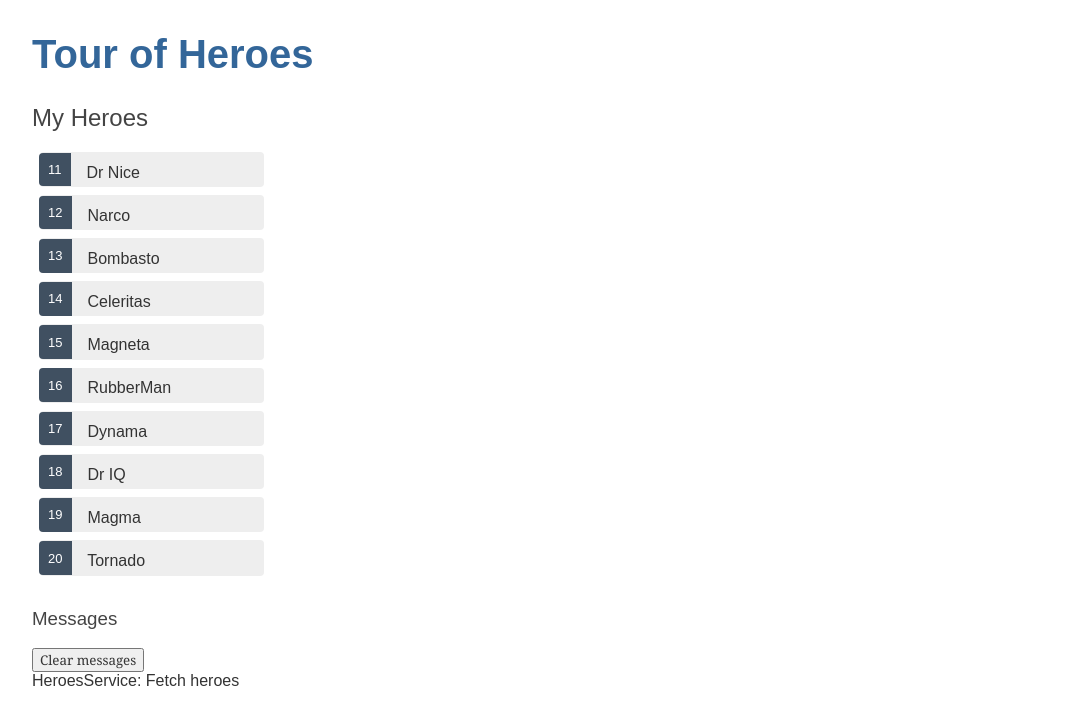
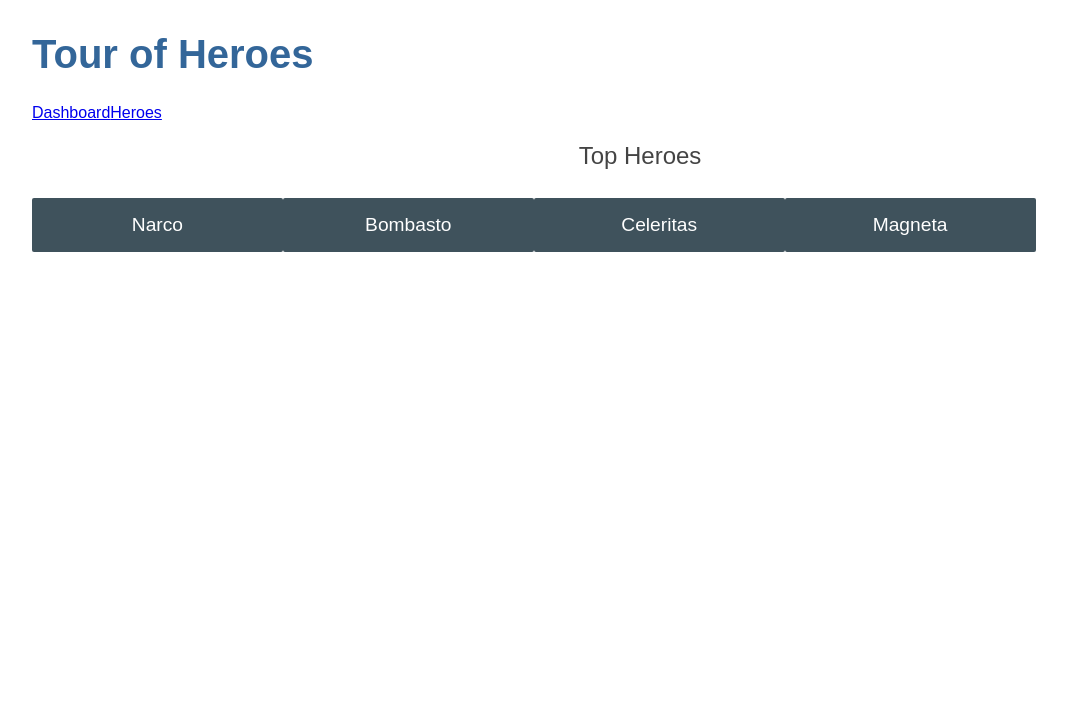
Before and after one commit to Subhra-iOS/Angular-Heros-Demo, an Angular app in the folder tour-of-heroes/: page /dashboard in a window 1280 px wide. Shown: the top 724 px of the page, without its empty margins (0-1067 px from the left). Built offline with nearby package versions, Linux system fonts and the light colour scheme.

Commit message:
add routing

```diff
--- a/tour-of-heroes/src/app/app-service/hero.service.ts
+++ b/tour-of-heroes/src/app/app-service/hero.service.ts
@@ -10,12 +10,19 @@ import { MessageService } from '../app-service/message.service'
 export class HeroService {
 
   constructor(private messageService: MessageService) { }
+  //constructor() { }
 
   getAllHeroes(): Observable<Hero[]> {
    // return HEROES
    const heroes = of(HEROES)
-   this.messageService.add('HeroesService: Fetch heroes')
+  // this.messageService.add('HeroesService: Fetch heroes')
    return heroes
   }
 
+  getHeroWith(_id: number): Observable<Hero|undefined>{
+    // TODO: send the message _after_ fetching the hero
+    this.messageService.add(`Hero Service: Fetch hero id: ${_id}`)
+    return of(HEROES.find(hero => hero.id == _id))
+  }
+
 }
--- a/tour-of-heroes/src/app/app.component.html
+++ b/tour-of-heroes/src/app/app.component.html
@@ -1,3 +1,12 @@
-<h1>{{title}}</h1>
+<!-- <h1>{{title}}</h1>
 <app-heroes></app-heroes>
+<app-messages></app-messages> -->
+
+<h1 id="main-content-header">{{title}}</h1>
+<nav>
+    <a routerLink = "/dashboard">Dashboard</a>
+
+    <a routerLink = "/heroes">Heroes</a>
+</nav>
+<router-outlet></router-outlet>
 <app-messages></app-messages>
--- a/tour-of-heroes/src/app/app.module.ts
+++ b/tour-of-heroes/src/app/app.module.ts
@@ -7,13 +7,15 @@ import { HeroesComponent } from './heroes/heroes.component';
 import { FormsModule } from '@angular/forms';
 import { HeroDetailsComponent } from './hero-details/hero-details.component';
 import { MessagesComponent } from './messages/messages.component';
+import { DashboardComponent } from './dashboard/dashboard.component';
 
 @NgModule({
   declarations: [
     AppComponent,
     HeroesComponent,
     HeroDetailsComponent,
-    MessagesComponent
+    MessagesComponent,
+    DashboardComponent
   ],
   imports: [
     BrowserModule,
--- /dev/null
+++ b/tour-of-heroes/src/app/dashboard/dashboard.component.css
@@ -0,0 +1,50 @@
+/* DashboardComponent's private CSS styles */
+
+h2 {
+    text-align: center;
+  }
+
+  .heroes-menu {
+    padding: 0;
+    margin: auto;
+    max-width: 1000px;
+
+    /* flexbox */
+    display: flex;
+    flex-direction: row;
+    flex-wrap: wrap;
+    justify-content: space-around;
+    align-content: flex-start;
+    align-items: flex-start;
+  }
+
+  a {
+    background-color: #3f525c;
+    border-radius: 2px;
+    padding: 1rem;
+    font-size: 1.2rem;
+    text-decoration: none;
+    display: inline-block;
+    color: #fff;
+    text-align: center;
+    width: 100%;
+    min-width: 70px;
+    margin: .5rem auto;
+    box-sizing: border-box;
+
+    /* flexbox */
+    order: 0;
+    flex: 0 1 auto;
+    align-self: auto;
+  }
+
+  @media (min-width: 600px) {
+    a {
+      width: 18%;
+      box-sizing: content-box;
+    }
+  }
+
+  a:hover {
+    background-color: #000;
+  }
--- /dev/null
+++ b/tour-of-heroes/src/app/dashboard/dashboard.component.html
@@ -0,0 +1,7 @@
+<h2>Top Heroes</h2>
+<div class = "hero-menu">
+    <a *ngFor="let hero of heroes"
+        routerLink = "detail/:{{hero.id}}">
+       {{hero.name}}
+    </a>
+</div>
--- /dev/null
+++ b/tour-of-heroes/src/app/dashboard/dashboard.component.ts
@@ -0,0 +1,28 @@
+import { Component, OnInit } from '@angular/core';
+import { HeroService } from '../app-service/hero.service';
+import { Hero } from '../app-interface/hero';
+
+@Component({
+  selector: 'app-dashboard',
+  templateUrl: './dashboard.component.html',
+  styleUrls: ['./dashboard.component.css']
+})
+export class DashboardComponent implements OnInit {
+
+  heroes: Hero[] = []
+  errorMsg?: string
+  constructor(private heroesService: HeroService) { }
+
+  ngOnInit(): void {
+    this.getAllHeroes()
+  }
+
+  getAllHeroes(){
+    this.heroesService.getAllHeroes()
+                      .subscribe(
+                        _heroes => this.heroes = _heroes.slice(1, 5),
+                        _error => this.errorMsg = _error
+                      )
+  }
+
+}
--- a/tour-of-heroes/src/app/hero-details/hero-details.component.ts
+++ b/tour-of-heroes/src/app/hero-details/hero-details.component.ts
@@ -1,5 +1,8 @@
 import { Component, OnInit, Input } from '@angular/core';
 import { Hero } from '../app-interface/hero';
+import { ActivatedRoute } from '@angular/router';
+import { Location } from '@angular/common';
+import { HeroService} from '../app-service/hero.service';
 
 @Component({
   selector: 'app-hero-details',
@@ -10,9 +13,20 @@ export class HeroDetailsComponent implements OnInit {
 
   @Input() hero?: Hero
 
-  constructor() { }
+  constructor( private route: ActivatedRoute,
+               private heroService: HeroService,
+               private location: Location) { }
 
   ngOnInit(): void {
+    this.getHero()
+  }
+
+  getHero(): void{
+    const id = this.route.snapshot.paramMap.get('id')
+    this.heroService.getHeroWith(Number(id))
+                    .subscribe(
+                      _hero => this.hero = _hero
+                    )
   }
 
 }
--- a/tour-of-heroes/src/app/heroes/heroes.component.html
+++ b/tour-of-heroes/src/app/heroes/heroes.component.html
@@ -1,9 +1,9 @@
 <h2>My Heroes</h2>
 <ul class="heroes">
-  <li *ngFor="let hero of heroes"
-     [class.selected] = "hero == selectedHero"
-    (click)= "onSelect(hero)">
-    <span class="badge">{{hero.id}}</span> {{hero.name}}
+  <li *ngFor="let hero of heroes">
+     <a routerLink = "/detail/{{hero.id}}">
+      <span class="badge">{{hero.id}}</span> {{hero.name}}
+     </a>
   </li>
 </ul>
-<app-hero-details [hero] = "selectedHero"> </app-hero-details>
+<!-- <app-hero-details [hero] = "selectedHero"> </app-hero-details> -->
```
Also changed, not shown: tour-of-heroes/src/app/app-routing.module.ts (+8 -3 lines), 1 other file (tests, documents, lock files or other folders).
